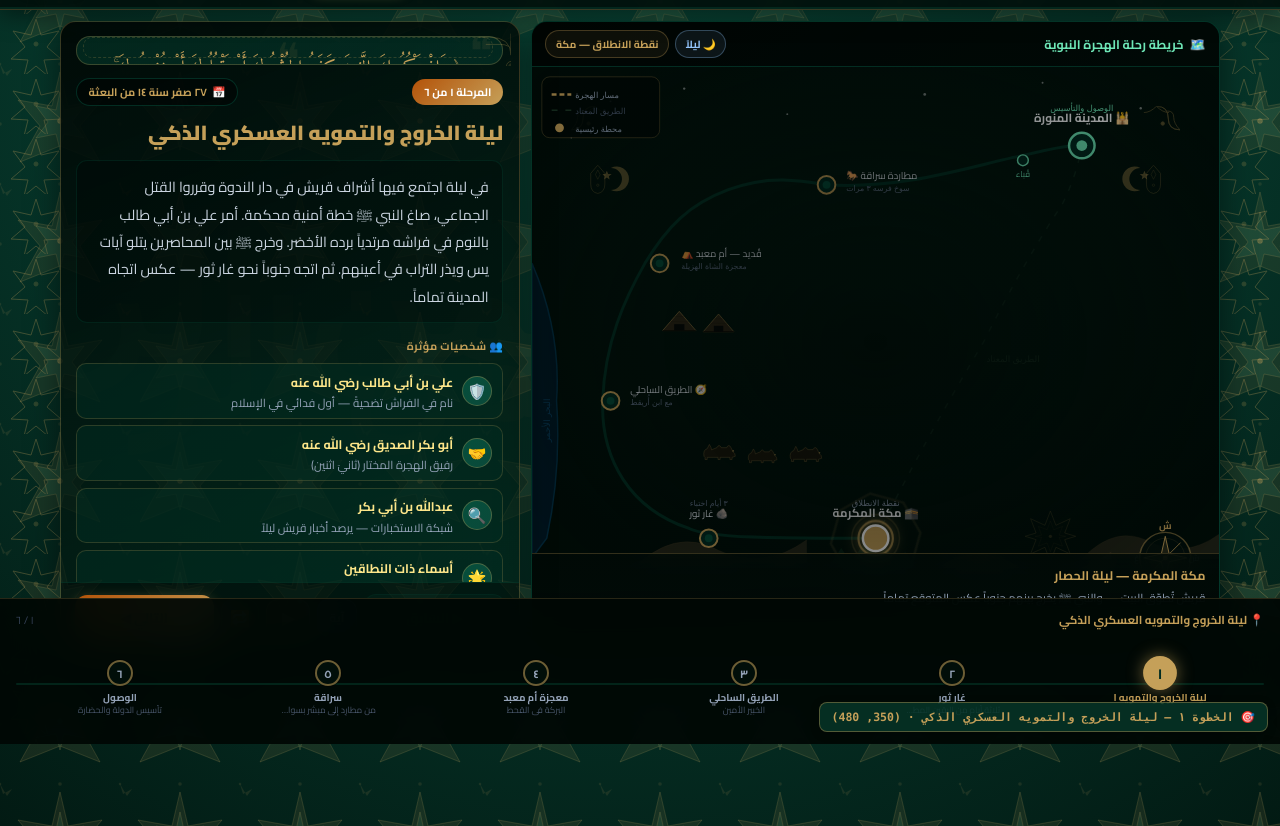
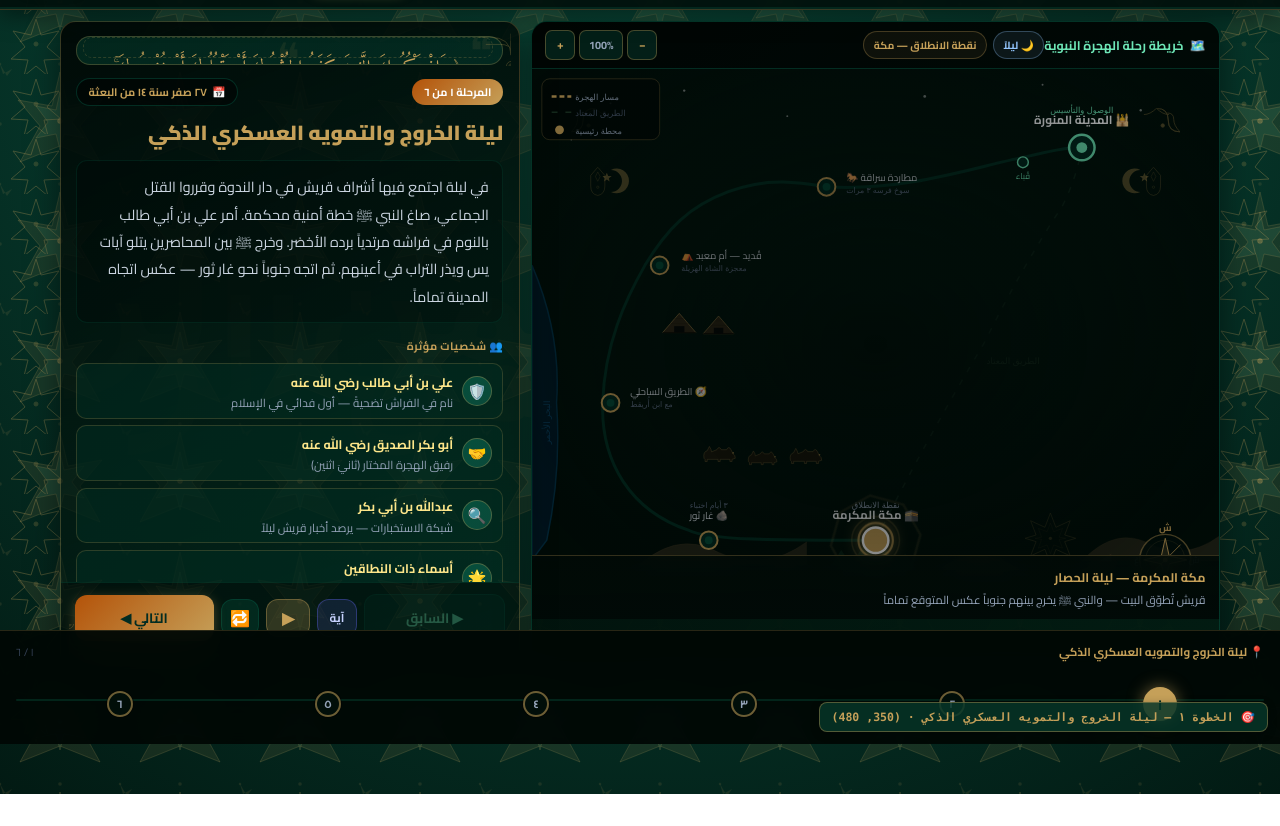
Before and after one commit to anubisland/islamic-timeline, a website: page index.html in a window 1280 px wide. Shown: the part 56-882 px from the top of the page. After the commit the page ends 850 px from the top, so only its background shows below. Drawn offline with Linux system fonts and the light colour scheme.

Commit message:
feat: v2.4.6 — add map zoom controls (-/+); simplify timeline strip to numbering only

```diff
--- a/app.js
+++ b/app.js
@@ -607,6 +607,34 @@
     if (bn0) bn0.addEventListener('click', () => goTo(0));
     if (bn2) bn2.addEventListener('click', () => goTo(2));
 
+    // Map zoom controls — change the SVG viewBox to zoom in/out of the
+    // currently visible map. The default viewBox is "0 0 700 560".
+    // Zoom-in  shrinks width/height (content grows).
+    // Zoom-out expands width/height (content shrinks, fits in frame on small screens).
+    const MAP_BASE = { w: 700, h: 560 };
+    const ZOOM_LEVELS = [0.5, 0.75, 1.0, 1.5, 2.0];
+    let zoomIdx = 2; // 1.0x
+    const zRst = $('z-rst');
+    const zIn  = $('z-in');
+    const zOut = $('z-out');
+    function applyZoom() {
+      const z = ZOOM_LEVELS[zoomIdx];
+      const w = MAP_BASE.w / z;
+      const h = MAP_BASE.h / z;
+      const x = (MAP_BASE.w - w) / 2;
+      const y = (MAP_BASE.h - h) / 2;
+      const vb = x + ' ' + y + ' ' + w + ' ' + h;
+      ['svg-hijra', 'svg-badr', 'svg-meccan', 'svg-medinan'].forEach((id) => {
+        const svg = $(id);
+        if (svg) svg.setAttribute('viewBox', vb);
+      });
+      if (zRst) zRst.textContent = Math.round(z * 100) + '%';
+    }
+    if (zIn)  zIn.addEventListener('click',  () => { if (zoomIdx > 0) { zoomIdx--; applyZoom(); } });
+    if (zOut) zOut.addEventListener('click', () => { if (zoomIdx < ZOOM_LEVELS.length - 1) { zoomIdx++; applyZoom(); } });
+    if (zRst) zRst.addEventListener('click', () => { zoomIdx = 2; applyZoom(); });
+    applyZoom();
+
     // Keyboard shortcuts
     document.addEventListener('keydown', (e) => {
       if (['INPUT', 'SELECT', 'TEXTAREA'].includes(e.target.tagName)) return;
--- a/index.html
+++ b/index.html
@@ -64,6 +64,11 @@
         <div class="map-badges">
           <span class="mb mb-t" id="badge-time">🌙 ليلاً</span>
           <span class="mb mb-d" id="badge-dist">نقطة الانطلاق</span>
+        </div>
+        <div class="map-zoom" id="map-zoom" title="Map zoom controls">
+          <button class="z-btn" id="z-out" type="button" aria-label="Zoom out">−</button>
+          <button class="z-btn z-rst" id="z-rst" type="button" aria-label="Reset zoom" data-ar="100%" data-en="100%">100%</button>
+          <button class="z-btn" id="z-in" type="button" aria-label="Zoom in">+</button>
         </div>
       </div>
 
--- a/package.json
+++ b/package.json
@@ -1,6 +1,6 @@
 {
   "name": "madani-era-timeline-app",
-  "version": "2.4.5",
+  "version": "2.4.6",
   "private": true,
   "description": "Interactive bilingual (AR/EN) timeline of the Prophet's biography — Meccan Era (16 stages), Hijra (6), Badr (3), and Medinan Era (11) = 36 stages across 4 eras, with SVG maps, Google TTS verse recitation, and full language toggle. Mobile-friendly.",
   "scripts": {
--- a/style.css
+++ b/style.css
@@ -351,6 +351,38 @@ body::after {
 [lang="en"] .map-label { font-family: "Inter", sans-serif; }
 
 .map-badges { display: flex; gap: .35rem; flex-wrap: wrap; }
+
+.map-zoom {
+  display: flex;
+  align-items: center;
+  gap: 4px;
+  margin-inline-start: auto;
+  padding-inline-start: .5rem;
+}
+.z-btn {
+  font: 700 .75rem/1 "Cairo", "Inter", sans-serif;
+  min-width: 30px;
+  height: 30px;
+  padding: 0 8px;
+  border-radius: 7px;
+  border: 1px solid rgba(197, 160, 89, .35);
+  background: rgba(6, 53, 41, .55);
+  color: #C5A059;
+  cursor: pointer;
+  transition: background .15s, color .15s, transform .12s;
+  display: inline-flex;
+  align-items: center;
+  justify-content: center;
+}
+.z-btn:hover { background: rgba(197, 160, 89, .18); color: #fde68a; }
+.z-btn:active { transform: scale(.94); }
+.z-btn.z-rst { font-size: .68rem; min-width: 44px; color: #94a3b8; }
+.z-btn.z-rst:hover { color: #fff; }
+[lang="en"] .z-btn { font-family: "Inter", sans-serif; }
+@media (max-width: 720px) {
+  .z-btn { min-width: 36px; height: 34px; }
+  .map-zoom { gap: 3px; }
+}
 
 .mb {
   font-family: "Cairo", sans-serif;
@@ -997,7 +1029,7 @@ body::after {
 
 [lang="en"] .tl-counter { font-family: "Inter", sans-serif; }
 
-.tl-wrap { position: relative; padding: 1.4rem 0 .9rem; min-height: 56px; }
+.tl-wrap { position: relative; padding: 1rem 0 .55rem; min-height: 38px; }
 
 .tl-track {
   position: absolute;
@@ -1021,10 +1053,10 @@ body::after {
 .tl-nodes {
   display: flex;
   justify-content: space-between;
-  align-items: flex-start;
+  align-items: center;
   position: relative;
   z-index: 2;
-  min-height: 50px;
+  min-height: 36px;
 }
 
 .tl-nd {
@@ -1073,19 +1105,9 @@ body::after {
 }
 
 .tl-lbl {
-  font-size: .58rem;
-  color: #cbd5e1;
-  max-width: 100px;
-  min-width: 0;
-  width: 100%;
-  text-align: center;
-  line-height: 1.22;
-  display: block;
-  font-family: "Cairo", "Inter", sans-serif;
-  word-wrap: break-word;
-  overflow-wrap: break-word;
-  margin-top: 4px;
-  padding: 0 2px;
+  display: none;  /* Per user feedback: keep only numbering, no words under dots.
+                     The prominent #tl-name in the row above already shows
+                     the current step's title. */
 }
 [lang="en"] .tl-lbl { font-family: "Inter", "Cairo", sans-serif; }
 
```
Also changed, not shown: CHANGELOG.md.
